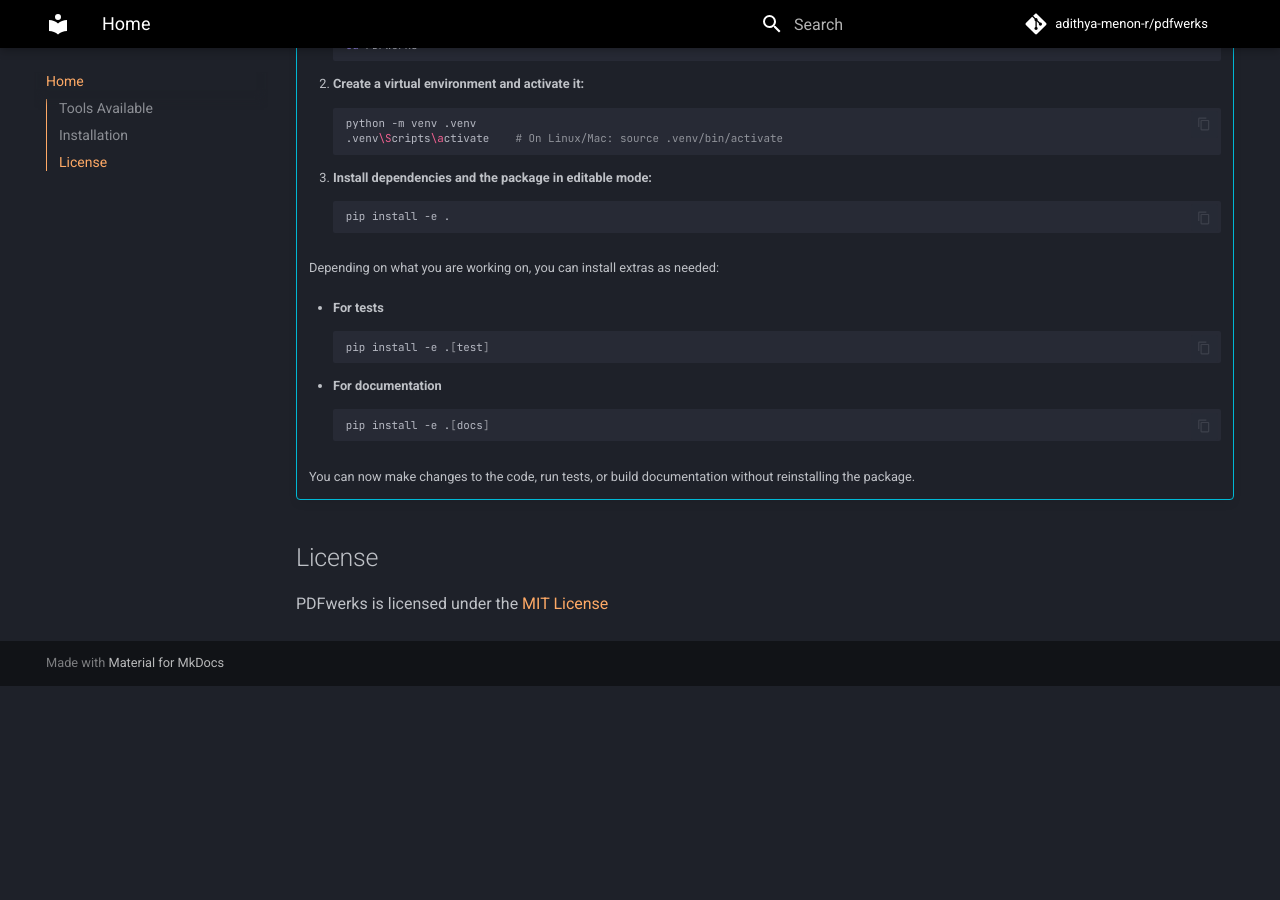
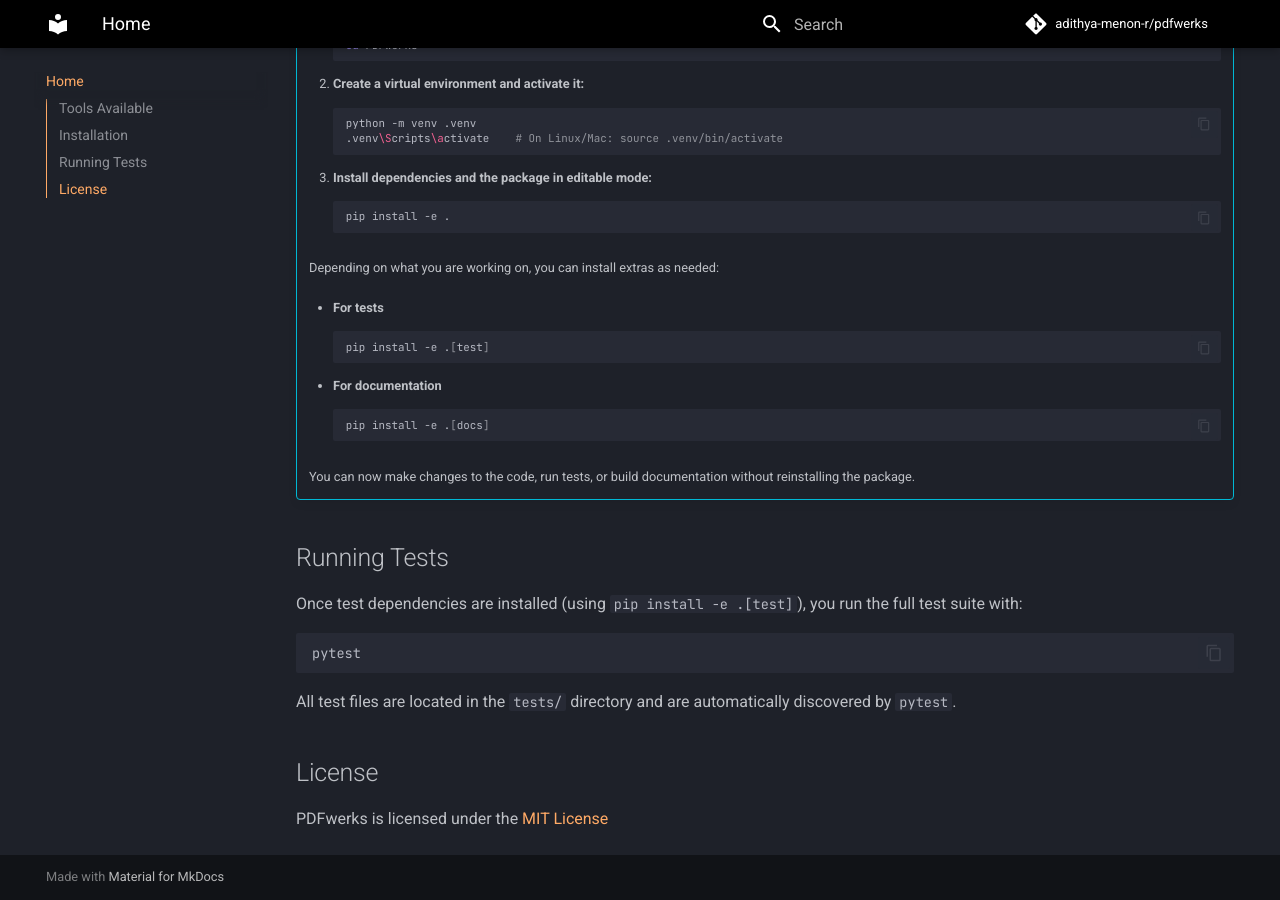
Before and after one commit to adithya-menon-r/PDF-Toolkit, an MkDocs documentation site: the page built from docs/index.md, in a window 1280 px wide and 900 px high, scrolled down 1147 px. Built offline with MkDocs 1.6.1 and Material for MkDocs 9.7.7, drawn with Linux system fonts in a browser that asks for light colours; comment, search, counter and statistics services are not loaded; before the commit the page ends 1833 px from its top, so only the background shows below that.

Commit message:
Updated documentation about tests and extended test workflow to python 3.8+

````diff
--- a/docs/index.md
+++ b/docs/index.md
@@ -73,6 +73,16 @@ And that's it, you're good to go! Check out the [Getting Started guide](getting-
 
     You can now make changes to the code, run tests, or build documentation without reinstalling the package.
 
+
+## Running Tests
+Once test dependencies are installed (using `pip install -e .[test]`), you run the full test suite with:
+
+```bash
+pytest
+```
+
+All test files are located in the `tests/` directory and are automatically discovered by `pytest`.
+
 ## License
 
 PDFwerks is licensed under the [MIT License](https://github.com/adithya-menon-r/PDFwerks/blob/main/LICENSE)
````
Also changed, not shown: README.md (+9 -0 lines), pyproject.toml (+3 -4 lines), 4 other files.
